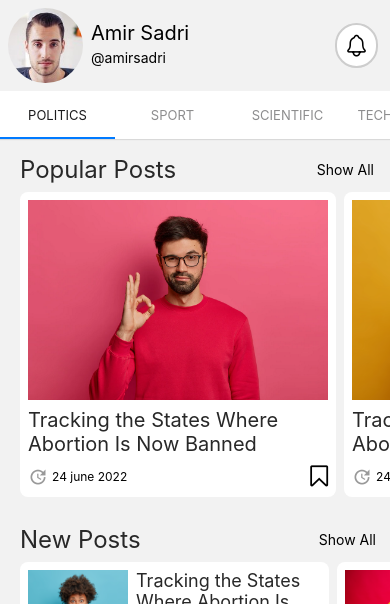
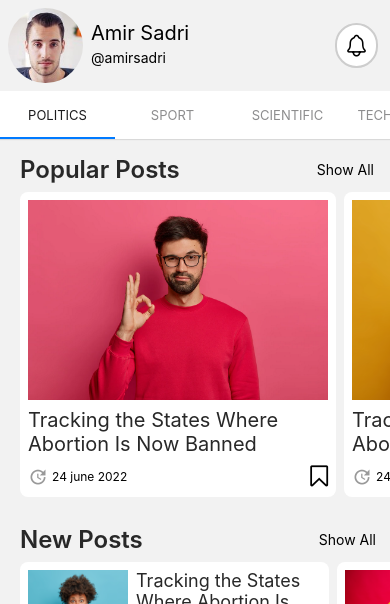
Before and after one commit to amirsadriofficial/News-App, a React Native app: screen /Home in a window 390 px wide. Shown: the top 604 px of the page. Built offline with nearby package versions, Linux system fonts and the light colour scheme.

Commit message:
Change style of slider header

```diff
--- a/src/components/new-posts-slider/styles/NewPostsSlider.style.ts
+++ b/src/components/new-posts-slider/styles/NewPostsSlider.style.ts
@@ -14,6 +14,7 @@ const styles = StyleSheet.create({
   },
   headerTitle: {
     fontSize: 24,
+    fontWeight: '600',
     marginLeft: 4,
     color: '#282828',
   },
--- a/src/components/popular-posts-slider/styles/PopularPostsSlider.style.ts
+++ b/src/components/popular-posts-slider/styles/PopularPostsSlider.style.ts
@@ -14,6 +14,7 @@ const styles = StyleSheet.create({
   },
   headerTitle: {
     fontSize: 24,
+    fontWeight: '600',
     marginLeft: 4,
     color: '#282828',
   },
```
